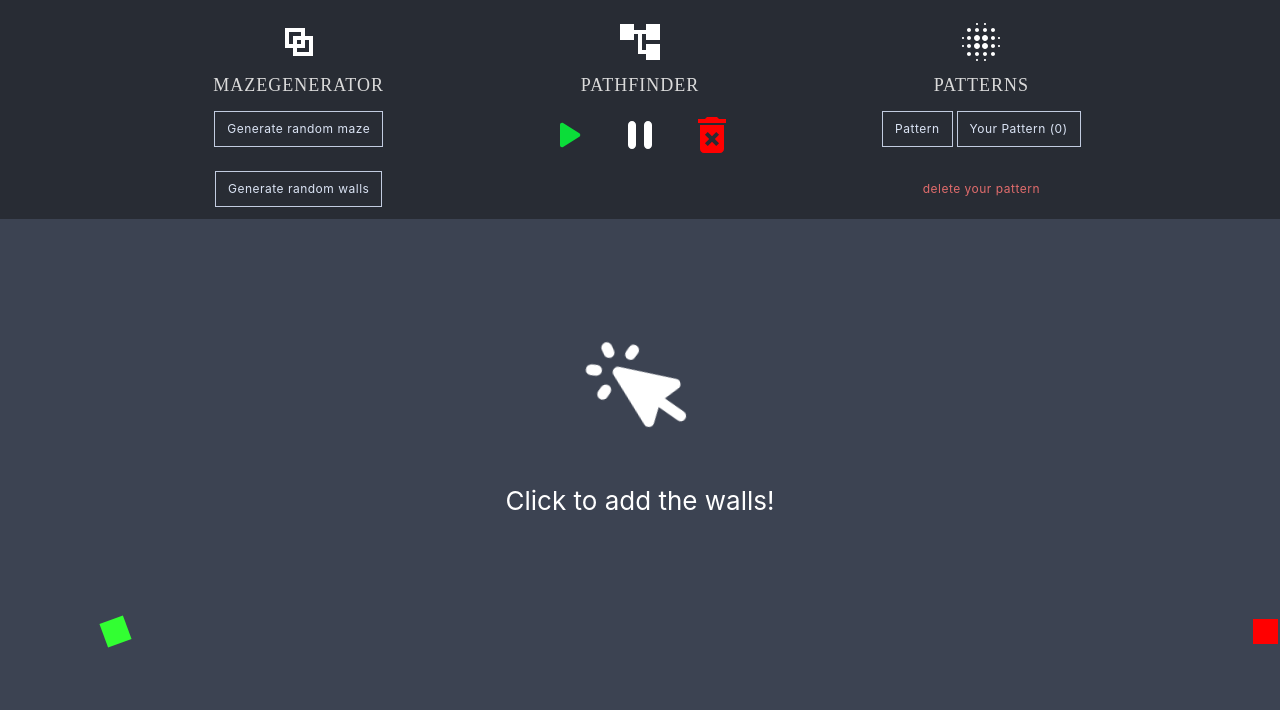
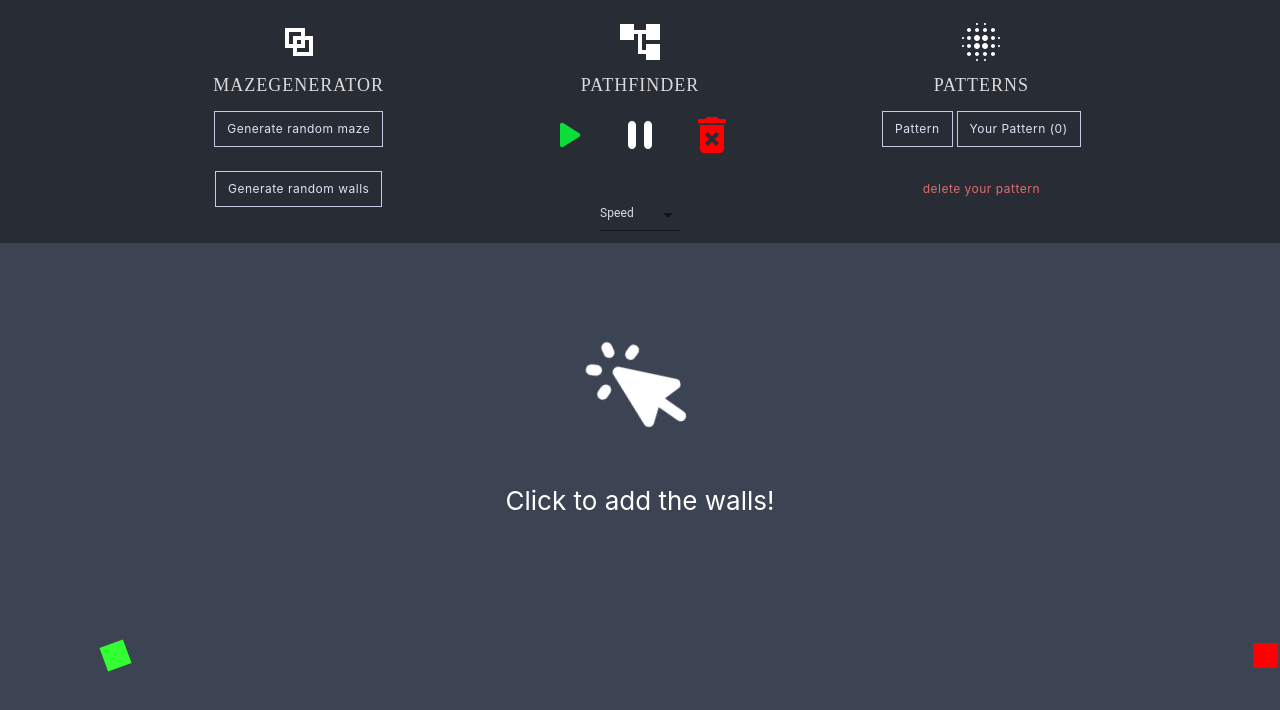
Before and after one commit to dkurpi/path-finder, a React (Create React App) app: page / in a window 1280 px wide. Shown: the top 710 px of the page. Built offline with nearby package versions, Linux system fonts and the light colour scheme.

Commit message:
Added speed section

```diff
--- a/src/App.js
+++ b/src/App.js
@@ -1,7 +1,6 @@
 import React from "react";
 import Main from "Components/Main";
 import "bulma/css/bulma.css";
-import "./css/PathFinder.css";
 
 function App() {
   return (
--- a/src/Components/Main.js
+++ b/src/Components/Main.js
@@ -1,7 +1,10 @@
-import React, { Component, useState } from "react";
+import React, { Component } from "react";
 import Actions from "Components/Actions.js";
 import Button from "Components/Button.js";
 import Position from "Components/Position.js";
+
+import "../css/pathFinder.css";
+import "../css/menu.css";
 
 import { dijkstra, getPathFromFinishNode } from "utils/algoritms";
 import getClassName from "utils/getClassName";
@@ -12,7 +15,7 @@ import sortGridByDistanceToCenter from "utils/sortGridByDistanceToCenter.js";
 import { lastPressedEnum } from "utils/enum.js";
 import StartPopup from "Components/StartPopup";
 
-import BlurOnIcon from "@material-ui/icons/BlurOn"; //pattern
+import BlurOnIcon from "@material-ui/icons/BlurOn";
 import AccountTreeIcon from "@material-ui/icons/AccountTree";
 import { CgPathOutline } from "react-icons/cg";
 
@@ -35,6 +38,7 @@ export default class Grid extends Component {
   refs = [];
   isPressed = false;
   pattern = [];
+  speed = 4;
 
   componentDidMount() {
     this.createGrid();
@@ -50,7 +54,7 @@ export default class Grid extends Component {
     });
 
     this.refs = this.grid.map((row, indexRow) =>
-      row.map((properties, indexColumn) => React.createRef())
+      row.map(() => React.createRef())
     );
   };
 
@@ -72,7 +76,7 @@ export default class Grid extends Component {
 
   visitingAnimation(nodes, pathNodes) {
     const grid = [...this.state.array.slice()];
-
+    const { speed } = this.state;
     const visitedAnimation = (i) => {
       const { y, x } = nodes[i];
       const node = grid[y][x];
@@ -94,12 +98,13 @@ export default class Grid extends Component {
       else
         setTimeout(() => {
           visitedAnimation(i);
-        }, 1000 + 15 * i);
+        }, 1000 + speed * 7 * i);
     }
   }
 
   visitingPathAnimation = (pathNodes) => {
     const grid = [...this.state.array.slice()];
+    const { speed } = this.state;
     const pathAnimation = (i) => {
       const { y, x } = pathNodes[i];
       const pathNode = grid[y][x];
@@ -122,7 +127,7 @@ export default class Grid extends Component {
       } else
         setTimeout(() => {
           pathAnimation(i);
-        }, 2000 + 100 * i);
+        }, 2000 + speed * 30 * i);
     }
     this.setState({
       wasAnimated: true,
@@ -191,6 +196,7 @@ export default class Grid extends Component {
   };
 
   setWalls = (cordinates, isWallCordinates = true) => {
+    const { speed } = this.state;
     this.setState({ isAnimationProgress: true, isAnimationStarted: false });
     this.createGrid();
     const array = this.grid;
@@ -205,7 +211,7 @@ export default class Grid extends Component {
         if (cordinates.length - 1 === i) {
           this.setState({ isAnimationProgress: false, array });
         }
-      }, 1000 + 15 * i);
+      }, 1000 + speed * 7 * i);
     }
   };
 
@@ -244,6 +250,10 @@ export default class Grid extends Component {
     });
     this.clearAnimated();
     callback();
+  };
+
+  handleSpeed = (speed) => {
+    this.setState({ speed });
   };
 
   render() {
@@ -305,6 +315,7 @@ export default class Grid extends Component {
               }}
               isStarted={this.state.isAnimationStarted}
               isProgress={this.state.isAnimationProgress}
+              handleSpeed={this.handleSpeed}
             />
           </section>
           <section className="menu__section">
@@ -354,7 +365,7 @@ export default class Grid extends Component {
             this.isPressed = false;
             this.setState({ isPointPressed: false });
           }}
-          className="gridContainer"
+          className="grid-wrapper"
         >
           {array.map((row, indexRow) =>
             row.map((properties, indexColumn) => (
--- a/src/Components/Position.js
+++ b/src/Components/Position.js
@@ -21,7 +21,7 @@ const Position = React.forwardRef((props, ref) => {
 
   return (
     <div
-      className="poleContainer"
+      className="pole-wrapper"
       onMouseEnter={() => handleCellClick(y, x)}
       onMouseDown={() => {
         handleCellClick(y, x, true);
--- a/src/Components/StartPopup.js
+++ b/src/Components/StartPopup.js
@@ -1,5 +1,6 @@
 import React from "react";
 import { HiCursorClick } from "react-icons/hi";
+import "../css/intro.css";
 
 export default function StartPopup() {
   return (
--- a/src/css/PathFinder.css
+++ b/src/css/PathFinder.css
@@ -1,86 +1,6 @@
-.menu {
-  display: flex;
-  width: 80%;
-  margin: 0.6em 0.4em 0;
-}
-.menu__section {
-  padding: 0.5em 2em 0;
-  width: 33%;
-  flex-grow: 1;
-  align-items: center;
-}
+@import "./keyframes.css";
 
-.menu__and {
-  color: #63708b;
-  font-family: montserrat;
-  user-select: none;
-  text-transform: uppercase;
-  font-size: 96px;
-  font-weight: 200;
-}
-
-.menu__button {
-  background: transparent;
-  border: none;
-  color: #dbe4f5;
-  border: 1px solid #c2cce0;
-  padding: 0.8em 1em;
-  cursor: pointer;
-  transition: 0.3s;
-  font-size: 12px;
-  letter-spacing: 0.5px;
-}
-.menu__button:hover {
-  background: #63708b;
-  color: #ffffff;
-}
-.menu__button:focus {
-  background: transparent;
-  outline: inherit;
-  border: 1px solid transparent;
-  transition: 0.3s;
-}
-.menu__button--danger {
-  color: rgb(224, 108, 108);
-  border: none;
-  border: 1px solid transparent;
-}
-.menu__button--danger:hover {
-  background: rgb(236, 95, 95);
-  color: #ffffff;
-}
-
-.menu__title {
-  font-size: 18px;
-  font-family: montserrat;
-  text-transform: uppercase;
-  user-select: none;
-  color: #dbdbdb;
-  letter-spacing: 1px;
-}
-.button__icon {
-  font-size: 48px !important;
-  color: rgb(11, 221, 57) !important;
-}
-
-.button__icon--white {
-  font-size: 48px !important;
-  color: rgb(255, 255, 255) !important;
-}
-.button__icon--delete {
-  color: rgb(255, 0, 0) !important;
-}
-.button__icon--disabled {
-  opacity: 0.5;
-}
-
-.menu__mainIcon {
-  font-size: 48px !important;
-  color: rgb(255, 255, 255) !important;
-  font-weight: 200;
-}
-
-.gridContainer {
+.grid-wrapper {
   display: flex;
   width: 1825px;
   height: 775px;
@@ -90,7 +10,7 @@
   background-color: #fff;
   background-color: #3c4352;
 }
-.poleContainer {
+.pole-wrapper {
   height: 25px;
   width: 25px;
   font-size: 17px;
@@ -114,7 +34,7 @@
   color: white;
   position: relative;
   z-index: 999;
-  animation: point 4s ease-in-out alternate infinite ;
+  animation: point 4s ease-in-out alternate infinite;
 }
 
 .start {
@@ -122,18 +42,6 @@
   position: relative;
   z-index: 999;
   animation: point 2s ease-in-out infinite;
-}
-
-@keyframes point {
-  0% {
-    transform: rotate(0);
-  }
-  60% {
-    transform: rotate(360deg);
-  }
-  100% {
-    transform: rotate(360deg);
-  }
 }
 
 .visited {
@@ -175,91 +83,3 @@
 button {
   margin: 1em 2px !important;
 }
-
-@keyframes wall {
-  0% {
-    transform: scale(0.3);
-  }
-  20% {
-    transform: scale(0.8);
-    background-color: rgb(253, 173, 0);
-  }
-  50% {
-    transform: scale(0.3);
-  }
-  70% {
-    transform: scale(1.2);
-    background-color: rgb(217, 255, 0);
-  }
-
-  100% {
-    background-color: rgba(255, 255, 255, 0.822);
-
-    transform: scale(1);
-  }
-}
-
-@keyframes visited {
-  0% {
-    transform: scale(0);
-  }
-  20% {
-    transform: scale(0.5);
-    background-color: rgb(253, 173, 0);
-  }
-  50% {
-    background-color: rgba(217, 255, 0, 0.932);
-    transform: scale(1);
-  }
-  70% {
-    background-color: rgba(2, 255, 36, 0.555);
-  }
-  100% {
-    background-color: rgba(2, 255, 36, 0.205);
-    transform: scale(1);
-  }
-}
-
-@keyframes pathAnimation {
-  0% {
-    transform: scale(0);
-    background-color: rgba(253, 173, 0, 0);
-  }
-  50% {
-    transform: scale(0);
-  }
-  60% {
-    transform: scale(0.8);
-    background-color: rgb(217, 255, 0);
-  }
-  70% {
-    transform: scale(1.4);
-    background-color: rgb(217, 255, 0);
-  }
-
-  100% {
-    transform: scale(1);
-  }
-}
-
-.intro {
-  position: absolute;
-  bottom: 35vh;
-  left: 50%;
-  transform: translate(-50%, 0);
-  pointer-events: none;
-}
-
-.intro__cursor {
-  font-size: 108px;
-  animation: cursor 0.5s ease-out infinite alternate;
-}
-
-@keyframes cursor {
-  from {
-    transform: rotate(-10deg);
-  }
-  to {
-    transform: rotate(0);
-  }
-}
--- a/src/css/index.css
+++ b/src/css/index.css
@@ -7,11 +7,13 @@ body {
   -moz-osx-font-smoothing: grayscale;
   overflow-y: hidden;
   max-height: 100vh;
+  padding: 0px !important;
 }
-html{
+
+html {
   height: 100vh;
   width: 100vw;
-  overflow: hidden;
+  overflow: hidden !important;
 }
 
 code {
@@ -23,12 +25,6 @@ code {
   text-align: center;
 }
 
-@media (prefers-reduced-motion: no-preference) {
-  .App-logo {
-    animation: App-logo-spin infinite 20s linear;
-  }
-}
-
 .App-header {
   background-color: #282c34;
   min-height: 100vh;
@@ -38,7 +34,3 @@ code {
   font-size: calc(10px + 2vmin);
   color: white;
 }
-
-.App-link {
-  color: #61dafb;
-}
--- /dev/null
+++ b/src/css/intro.css
@@ -0,0 +1,21 @@
+.intro {
+  position: absolute;
+  bottom: 35vh;
+  left: 50%;
+  transform: translate(-50%, 0);
+  pointer-events: none;
+}
+
+.intro__cursor {
+  font-size: 108px;
+  animation: cursor 0.5s ease-out infinite alternate;
+}
+
+@keyframes cursor {
+  from {
+    transform: rotate(-10deg);
+  }
+  to {
+    transform: rotate(0);
+  }
+}
--- /dev/null
+++ b/src/css/keyframes.css
@@ -0,0 +1,77 @@
+@keyframes wall {
+  0% {
+    transform: scale(0.3);
+  }
+  20% {
+    transform: scale(0.8);
+    background-color: rgb(253, 173, 0);
+  }
+  50% {
+    transform: scale(0.3);
+  }
+  70% {
+    transform: scale(1.2);
+    background-color: rgb(217, 255, 0);
+  }
+
+  100% {
+    background-color: rgba(255, 255, 255, 0.822);
+
+    transform: scale(1);
+  }
+}
+
+@keyframes visited {
+  0% {
+    transform: scale(0);
+  }
+  20% {
+    transform: scale(0.5);
+    background-color: rgb(253, 173, 0);
+  }
+  50% {
+    background-color: rgba(217, 255, 0, 0.932);
+    transform: scale(1);
+  }
+  70% {
+    background-color: rgba(2, 255, 36, 0.555);
+  }
+  100% {
+    background-color: rgba(2, 255, 36, 0.205);
+    transform: scale(1);
+  }
+}
+
+@keyframes pathAnimation {
+  0% {
+    transform: scale(0);
+    background-color: rgba(253, 173, 0, 0);
+  }
+  50% {
+    transform: scale(0);
+  }
+  60% {
+    transform: scale(0.8);
+    background-color: rgb(217, 255, 0);
+  }
+  70% {
+    transform: scale(1.4);
+    background-color: rgb(217, 255, 0);
+  }
+
+  100% {
+    transform: scale(1);
+  }
+}
+
+@keyframes point {
+  0% {
+    transform: rotate(0);
+  }
+  60% {
+    transform: rotate(360deg);
+  }
+  100% {
+    transform: rotate(360deg);
+  }
+}
--- /dev/null
+++ b/src/css/menu.css
@@ -0,0 +1,81 @@
+.menu {
+  display: flex;
+  width: 80%;
+  margin: 0.6em 0.4em 0;
+}
+.menu__section {
+  padding: 0.5em 2em 0;
+  width: 33%;
+  flex-grow: 1;
+  align-items: center;
+}
+
+.menu__and {
+  color: #63708b;
+  font-family: montserrat;
+  user-select: none;
+  text-transform: uppercase;
+  font-size: 96px;
+  font-weight: 200;
+}
+
+.menu__button {
+  background: transparent;
+  border: none;
+  color: #dbe4f5;
+  border: 1px solid #c2cce0;
+  padding: 0.8em 1em;
+  cursor: pointer;
+  transition: 0.3s;
+  font-size: 12px;
+  letter-spacing: 0.5px;
+}
+.menu__button:hover {
+  background: #63708b;
+  color: #ffffff;
+}
+.menu__button:focus {
+  background: transparent;
+  outline: inherit;
+  border: 1px solid transparent;
+  transition: 0.3s;
+}
+.menu__button--danger {
+  color: rgb(224, 108, 108);
+  border: none;
+  border: 1px solid transparent;
+}
+.menu__button--danger:hover {
+  background: rgb(236, 95, 95);
+  color: #ffffff;
+}
+
+.menu__title {
+  font-size: 18px;
+  font-family: montserrat;
+  text-transform: uppercase;
+  user-select: none;
+  color: #dbdbdb;
+  letter-spacing: 1px;
+}
+.menu__mainIcon {
+  font-size: 48px !important;
+  color: rgb(255, 255, 255) !important;
+  font-weight: 200;
+}
+
+.button__icon {
+  font-size: 48px !important;
+  color: rgb(11, 221, 57) !important;
+}
+
+.button__icon--white {
+  font-size: 48px !important;
+  color: rgb(255, 255, 255) !important;
+}
+.button__icon--delete {
+  color: rgb(255, 0, 0) !important;
+}
+.button__icon--disabled {
+  opacity: 0.5;
+}
```
Also changed, not shown: src/Components/Actions.js (+38 -4 lines).
